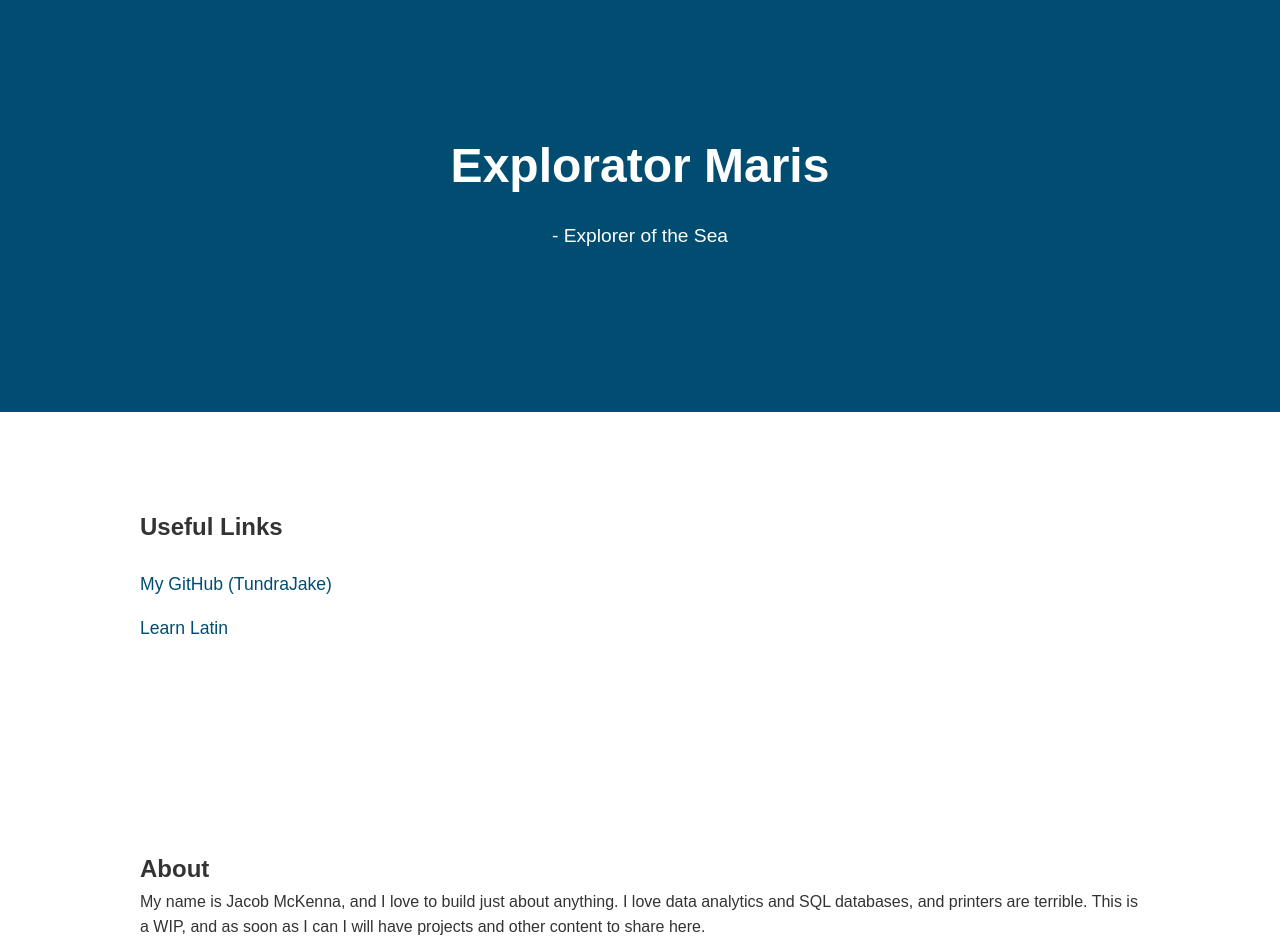
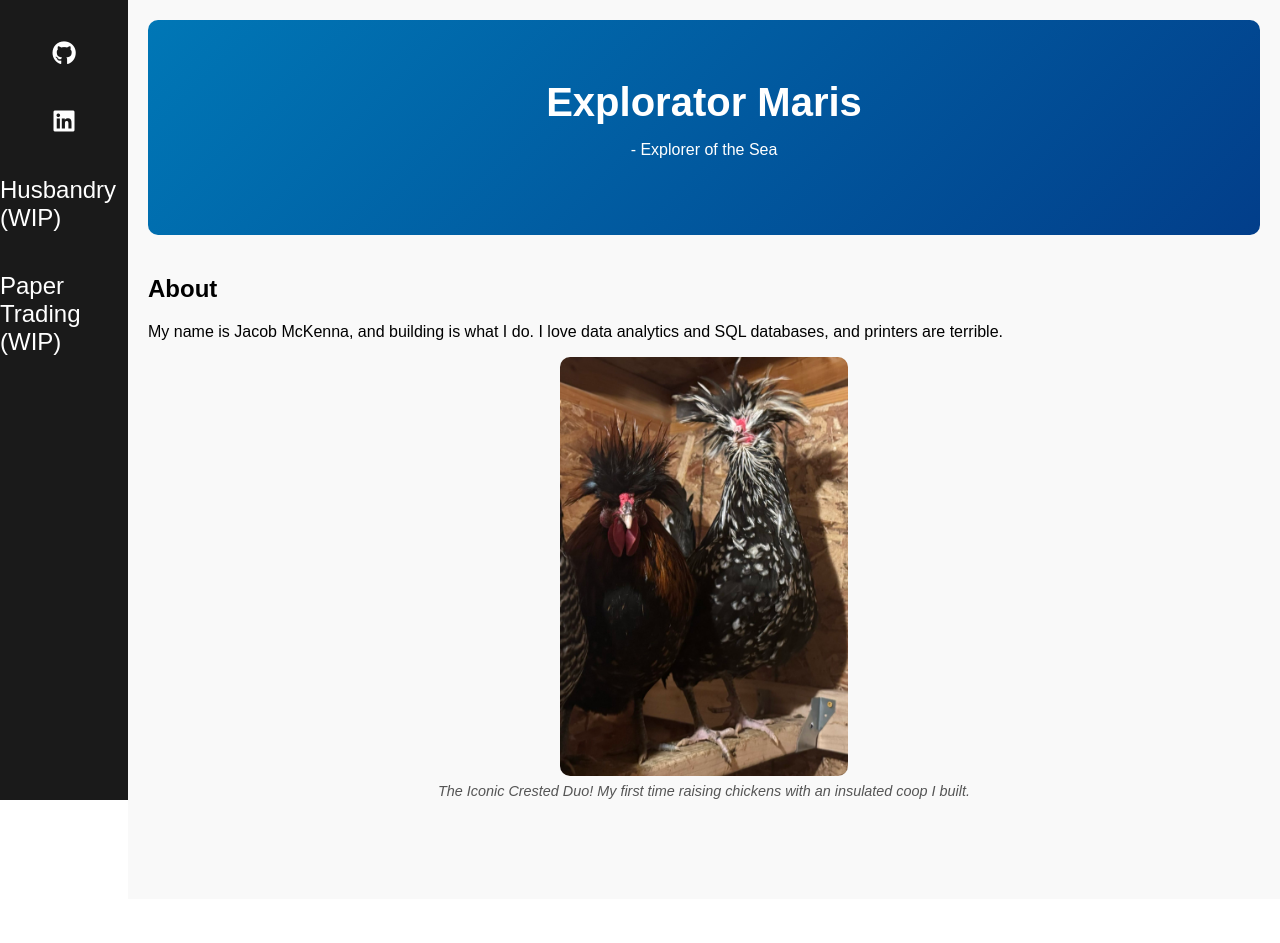
Before and after one commit to TundraJake/explorator-maris-landing, a plain HTML site: page index.html in a window 1280 px wide. Shown: the top 943 px of the page. After the commit the page ends 899 px from the top, so only its background shows below. Drawn offline with Linux system fonts and the light colour scheme.

Commit message:
Refactor layout and navigation structure; enhance about section with updated content and image presentation

```diff
--- a/index.html
+++ b/index.html
@@ -4,43 +4,41 @@
     <meta charset="UTF-8" />
     <meta name="viewport" content="width=device-width, initial-scale=1.0" />
     <title>Explorator Maris</title>
+    <link
+      rel="stylesheet"
+      href="https://cdnjs.cloudflare.com/ajax/libs/font-awesome/6.5.0/css/all.min.css"
+    />
     <link rel="stylesheet" href="style.css" />
   </head>
   <body>
+    <nav>
+      <a href="https://github.com/TundraJake" target="_blank" title="GitHub"
+        ><i class="fab fa-github"></i
+      ></a>
+      <a
+        href="https://www.linkedin.com/in/jacob-mckenna-108170140/"
+        target="_blank"
+        title="LinkedIn"
+        ><i class="fab fa-linkedin"></i
+      ></a>
+      <a href="" disabled> Husbandry (WIP)</a>
+      <a href="" disabled> Paper Trading (WIP)</a>
+    </nav>
+
+    <main>
       <header class="hero">
         <div class="container">
           <h1>Explorator Maris</h1>
           <p>- Explorer of the Sea</p>
         </div>
       </header>
-    <section id="links" class="section">
-      <div class="container">
-        <h2>Useful Links</h2>
-        <ul class="links-list">
-          <li>
-            <a href="https://github.com/TundraJake" target="_blank"
-              >My GitHub (TundraJake)</a
-            >
-          </li>
-          <li>
-            <a
-              href="https://www.duolingo.com/course/la/en/Learn-Latin"
-              target="_blank"
-              >Learn Latin</a
-            >
-          </li>
-        </ul>
-      </div>
-    </section>
 
       <section id="about" class="section">
         <div class="container">
           <h2>About</h2>
           <p>
-          My name is Jacob McKenna, and I love to build just about anything. I
-          love data analytics and SQL databases, and printers are terrible. This
-          is a WIP, and as soon as I can I will have projects and other content
-          to share here.
+            My name is Jacob McKenna, and building is what I do. I love data
+            analytics and SQL databases, and printers are terrible.
           </p>
           <figure>
             <img
@@ -48,11 +46,15 @@
               alt="A pair of roosters..."
               class="responsive-img"
             />
-          <figcaption>The Iconic Crested Duo!</figcaption>
+            <figcaption>
+              The Iconic Crested Duo! My first time raising chickens with an
+              insulated coop I built.
+            </figcaption>
           </figure>
         </div>
       </section>
 
       <footer class="footer"></footer>
+    </main>
   </body>
 </html>
--- a/style.css
+++ b/style.css
@@ -1,110 +1,120 @@
-/* Basic Reset */
 * {
-  margin: 0;
-  padding: 0;
   box-sizing: border-box;
 }
 
 body {
-  font-family: Arial, Helvetica, sans-serif;
-  line-height: 1.6;
-  color: #333;
-  background-color: #f7f7f7;
+  margin: 0;
+  font-family: Arial, sans-serif;
+  display: flex;
+  min-height: 100vh;
 }
 
-.container {
-  width: 90%;
-  max-width: 1000px;
-  margin: 0 auto;
-  padding: 2rem 0;
+/* Sidebar navigation */
+nav {
+  width: 10%;
+  min-width: 90px; /* prevents sidebar from becoming too tiny */
+  background-color: #1a1a1a;
+  color: #fff;
+  display: flex;
+  flex-direction: column;
+  align-items: center;
+  padding: 20px 0;
+  position: fixed;
+  top: 0;
+  left: 0;
+  height: 100%;
 }
 
-.hero {
-  background: #004d71;
+nav a {
   color: #fff;
-  padding: 6rem 0;
-  text-align: center;
+  text-decoration: none;
+  margin: 20px 0;
+  font-size: 24px;
+  transition: transform 0.2s, color 0.2s;
 }
 
-.hero h1 {
-  font-size: 3rem;
-  margin-bottom: 1rem;
+nav a:hover {
+  color: #1da1f2;
+  transform: scale(1.2);
 }
 
-.hero p {
-  font-size: 1.2rem;
-  margin-bottom: 2rem;
+main {
+  margin-left: 10%; /* matches nav width */
+  padding: 20px;
+  flex: 1;
+  background: #f9f9f9;
+  min-height: 100vh;
 }
 
-.btn {
-  background: #00a8e8;
-  color: #fff;
-  padding: 0.75rem 1.5rem;
-  text-decoration: none;
-  font-size: 1rem;
-  border-radius: 4px;
+/* Hero section */
+header.hero {
+  text-align: center;
+  background: linear-gradient(135deg, #0077b6, #023e8a);
+  color: white;
+  padding: 60px 20px;
+  border-radius: 10px;
 }
 
-.section {
-  background: #fff;
-  padding: 4rem 0;
+h1 {
+  margin: 0;
+  font-size: 2.5em;
 }
 
-.section.alt {
-  background: #e9f3f5;
+/* Sections */
+.section {
+  margin: 40px 0;
 }
 
-.services-list,
-.links-list {
-  list-style: none;
-  margin-top: 1.5rem;
+.responsive-img {
+  max-width: 100%;
+  height: auto;
+  border-radius: 10px;
 }
 
-.services-list li,
-.links-list li {
-  margin-bottom: 1rem;
-  font-size: 1.1rem;
-}
-
-.links-list a {
-  color: #004d71;
-  text-decoration: none;
-}
-
-.links-list a:hover {
-  text-decoration: underline;
-}
-
-.footer {
-  text-align: center;
-  padding: 2rem 0;
-  background: #004d71;
-  color: #fff;
-  font-size: 0.9rem;
-}
-
-figure {
-  max-width: 37.5%;
-  margin: 1em auto;
-  text-align: center;
-}
-
+/* Figure and caption */
 figure img {
-  width: 100%;
+  width: 18rem;
   height: auto;
   display: block;
-  border-radius: 8px; /* optional for a nice look */
+  margin: 0 auto;
+  border-radius: 8px;
 }
 
 figcaption {
+  text-align: center;
   font-size: 0.9em;
   color: #555;
   margin-top: 0.5em;
+  font-style: italic;
 }
 
-/* 📱 Mobile-friendly breakpoint */
-@media (max-width: 600px) {
-  figure {
-    max-width: 100%;
+/* Footer */
+footer {
+  text-align: center;
+  padding: 20px;
+  color: #777;
+}
+
+/* Mobile view */
+@media (max-width: 768px) {
+  body {
+    flex-direction: column;
+  }
+
+  nav {
+    flex-direction: row;
+    width: 100%;
+    height: auto;
+    position: relative;
+    justify-content: center;
+  }
+
+  main {
+    margin-left: 0;
+    margin-top: 10px;
+  }
+
+  figure img {
+    width: 80%;
   }
 }
```
Lines whose indentation alone changed are shown as unchanged.
